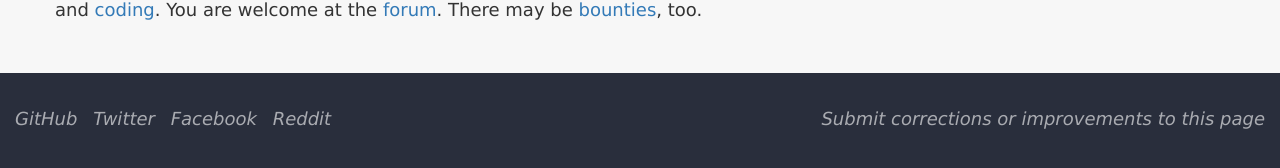
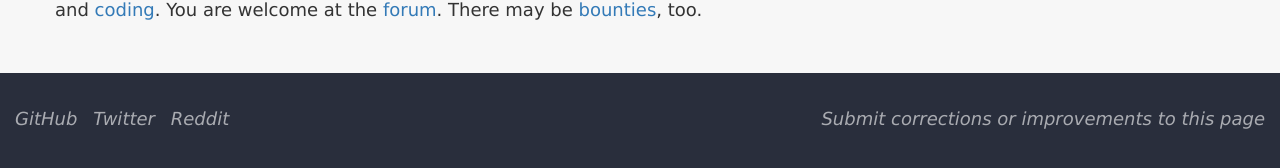
Before and after one commit to JeremyRand/namecoin.org, a Jekyll site: the page built from index.md, in a window 1280 px wide and 900 px high, scrolled down 1664 px. Shown: the part 728-896 px from the top of the window. Built offline with Jekyll 4.4.1, drawn with Linux system fonts in a browser that asks for light colours; nearby versions of some CDN libraries; library files that are not in the unit come from our copies.

Commit message:
Footer: Remove Facebook page.

```diff
--- a/_includes/footer.html
+++ b/_includes/footer.html
@@ -4,7 +4,6 @@
             <ul class="list-inline">
                 <li><a href="https://github.com/namecoin"><i class="fa fa-github fa-2x" title="GitHub">GitHub</i></a></li>
                 <li><a href="https://twitter.com/Namecoin"><i class="fa fa-twitter fa-2x" title="Twitter">Twitter</i></a></li>
-                <li><a href="https://www.facebook.com/Namecoin.bit"><i class="fa fa-facebook fa-2x" title="Facebook">Facebook</i></a></li>
                 <li><a href="https://pay.reddit.com/r/namecoin"><i class="fa fa-users fa-2x" title="Reddit">Reddit</i></a></li>
             </ul>
         </div>
```
